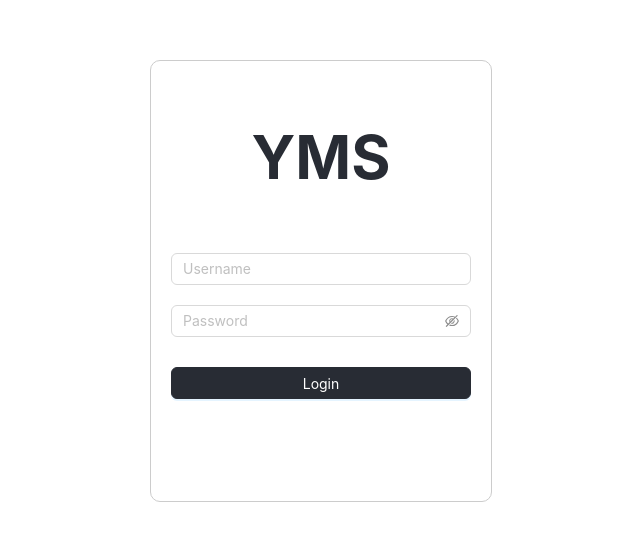
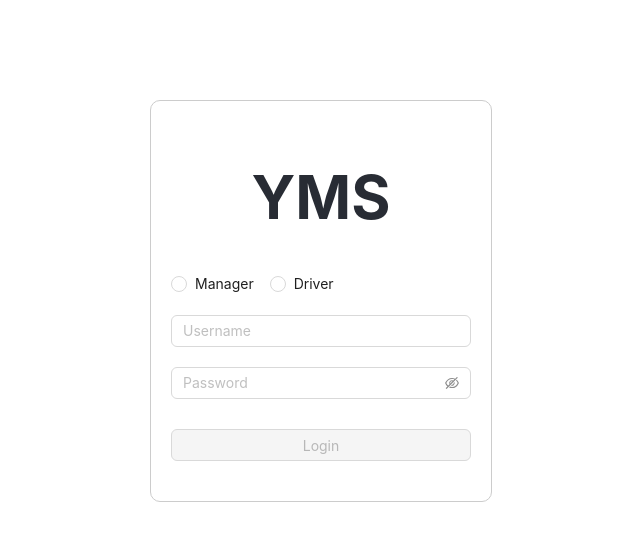
Before and after one commit to dobi02/Yard-Management-System, a React (Create React App) app in the folder frontend/: page /login in a window 1280 px wide. Shown: the part 119-660 px from the top of the page, without its empty margins (319-959 px from the left). Built offline with nearby package versions, Linux system fonts and the light colour scheme.

Commit message:
Improve Login

```diff
--- a/frontend/src/components/Auth/Login.css
+++ b/frontend/src/components/Auth/Login.css
@@ -3,11 +3,12 @@
     justify-content: center;
     align-items: center;
     height: 100vh;
+    padding: 20px;
 }
 
 .login-form {
-    height: 400px;
-    width: 300px;
+    height: auto;
+    width: 90%;
     padding: 20px;
     border: 1px solid #ccc;
     border-radius: 10px;
@@ -16,18 +17,23 @@
 
 .login-logo {
     text-align: center;
-    margin-bottom: 60px;
+    margin-bottom: 40px;
     color: #282c34;
-    font-size: 60px;
+    font-size: 48px;
+}
+
+.user-type-radio {
+    margin-bottom: 20px;
 }
 
 .ant-login-form .ant-form-item {
-    margin-bottom: 20px;
+    margin-bottom: 16px;
 }
 
 .ant-btn-primary {
     background-color: #282c34;
     border-color: #282c34;
+    width: 100%;
 }
 
 .ant-btn-primary:hover {
@@ -39,3 +45,18 @@
     background-color: #1c2027 !important;
     border-color: #1c2027;
 }
+
+/* 반응형 디자인 */
+@media (min-width: 768px) {
+    .login-form {
+        width: 300px
+    }
+
+    .login-logo {
+        font-size: 60px;
+    }
+
+    .ant-login-form .ant-form-item {
+        margin-bottom: 20px;
+    }
+}
--- a/frontend/src/components/Auth/Login.js
+++ b/frontend/src/components/Auth/Login.js
@@ -1,20 +1,50 @@
-import React from 'react';
-import { Form, Input, Button, message } from 'antd';
+import React, {useState} from 'react';
+import { Form, Input, Button, message, Radio } from 'antd';
+import { useNavigate  } from 'react-router-dom';
 import './Login.css'
 import axios from 'axios';
 
 // 로그인
 const Login = () => {
-    const [form] = Form.useForm();
+    const [userType, setUserType] = useState(null); // 유저 타입 변수
+    const navigate = useNavigate (); //
+
+    // 사용자 유형 번경
+    const handleUserTypeChange = (e) => {
+        setUserType(e.target.value);
+    };
 
     const handleSubmit = async (values) => {
         // 서버로 로그인 요청 보내는 곳
         try {
-            const response = await axios.post('http://localhost:8000/login/', {
-                manager_id : values.manager_id,
-                password : values.password,
-            });
+            let response; // 변수 선언
+
+            // manager or driver 분리
+            if (userType === 'manager') {
+                response = await axios.post('http://localhost:8000/login/', {
+                    manager_id: values.id,
+                    password: values.password,
+                });
+            } else if (userType === 'driver') {
+                // 아직 없음
+                response = await axios.post('', {
+                    driver_id: values.id,
+                    password: values.password,
+                });
+            } else {
+                message.error('Please select a user type.');
+                return;
+            }
+            // 성공, 토큰 로컬 스토리지 저장
+            localStorage.setItem('authToken', response.data.token);
             message.success(response.data.message);
+
+            // 유저 타입에 따라 페이지 이동
+            if (userType === 'manager') {
+                navigate('/manager/dashboard/');
+            } else if (userType === 'driver') {
+                navigate(('/driver/dashboard/'))
+            }
         } catch (error) {
             if (error.response && error.response.data) {
                 message.error(error.response.data.message);
@@ -28,6 +58,14 @@ const Login = () => {
         <div className='login-container'>
             <div className='login-form'>
                 <h1 className='login-logo'>YMS</h1> {/* 로고 위치 지금은 텍스트로 씀 */}
+                <Radio.Group
+                    onChange={handleUserTypeChange}
+                    value={userType}
+                    className="user-type-radio"
+                >
+                    <Radio value="manager">Manager</Radio>
+                    <Radio value="driver">Driver</Radio>
+                </Radio.Group>
                 <Form
                     name='login'
                     onFinish={handleSubmit}
@@ -47,7 +85,11 @@ const Login = () => {
                         <Input.Password placeholder='Password' />
                     </Form.Item>
                     <Form.Item>
-                        <Button type='primary' htmlType='submit' block>
+                        <Button type='primary'
+                                htmlType='submit'
+                                block
+                                disabled={userType === null}
+                        >
                             Login
                         </Button>
                     </Form.Item>
--- a/frontend/src/components/Dashboard/AdminDashboard.js
+++ b/frontend/src/components/Dashboard/AdminDashboard.js
@@ -141,7 +141,7 @@ const AdminDashboard = () => {
                 </Select>
 
                 {/* 장비 추가 버튼 */}
-                <Button type="primary" style={{ marginRight: 10, marginLeft: '20px' }} onClick={() => setIsAddModalOpen(true)}>
+                <Button type="primary" style={{ marginRight: 10, marginLeft: '20px', width: '150px' }} onClick={() => setIsAddModalOpen(true)}>
                     Add Equipment
                 </Button>
 
--- a/frontend/src/pages/Admin.js
+++ b/frontend/src/pages/Admin.js
@@ -4,7 +4,7 @@ import AdminDashboard from '../components/Dashboard/AdminDashboard';
 import YardLayout from '../components/Dashboard/YardLayout'
 import Settings from "../components/Auth/Setting";
 
-const Main = () => {
+const Admin = () => {
       return (
     <div>
       <Outlet /> {/* 자식 라우트가 렌더링되는 위치 */}
@@ -18,4 +18,4 @@ const Main = () => {
   );
 };
 
-export default Main;
+export default Admin;
```
